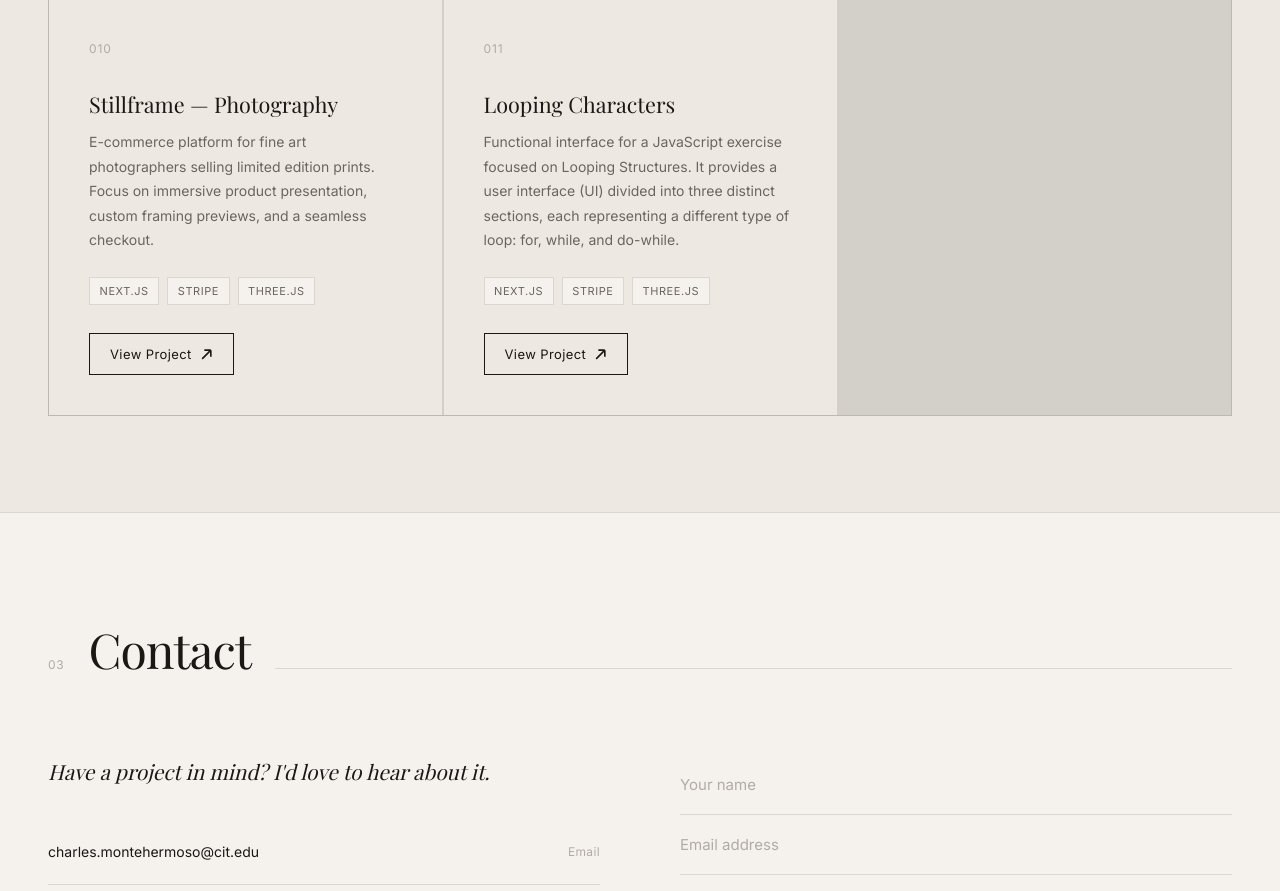
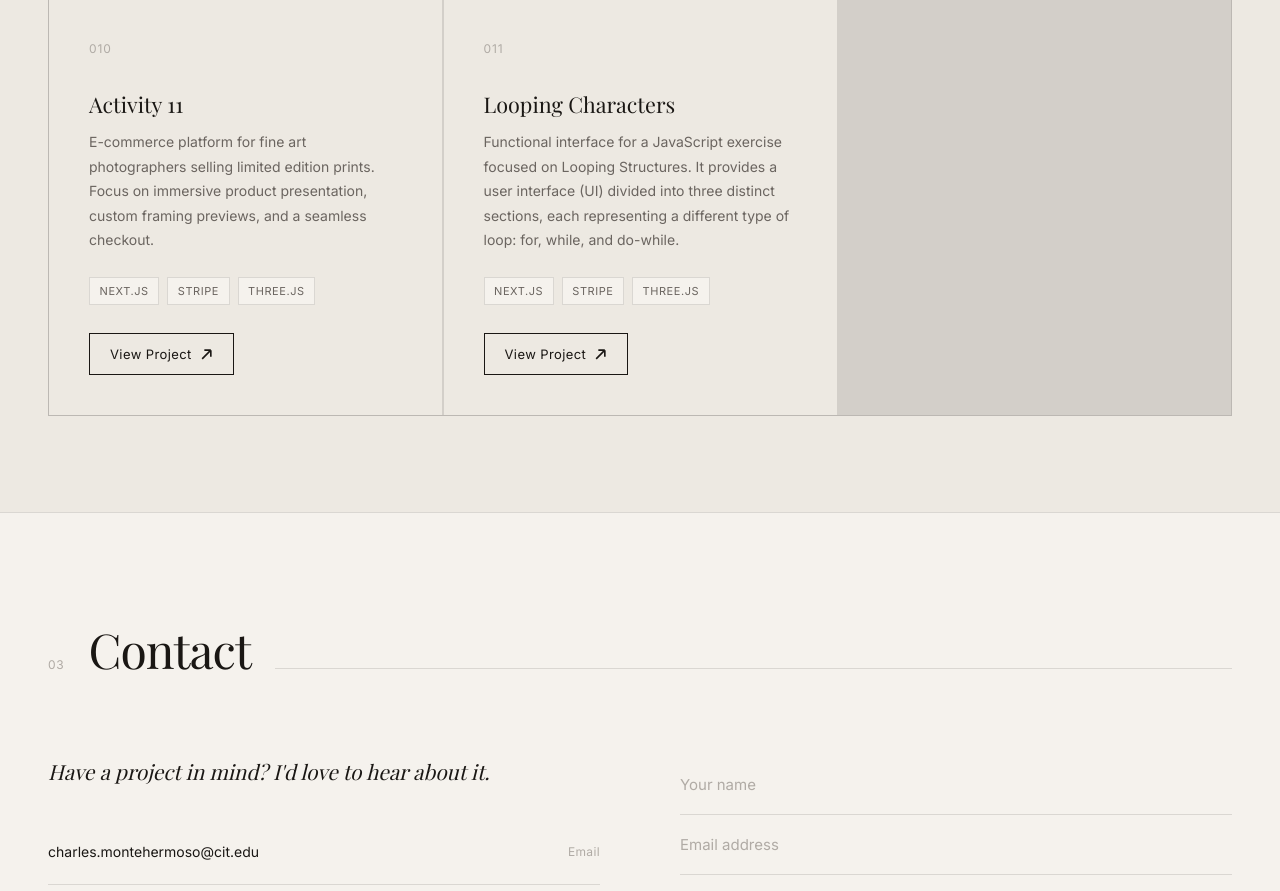
Before and after one commit to gxr4/WEBSITE201_test, a plain HTML site: page index.html in a window 1280 px wide. Shown: the part 3054-3945 px from the top of the page. Drawn offline with nearby package versions, Linux system fonts and the light colour scheme; a web font is replaced by a local one.

Commit message:
please work
please work

```diff
--- a/index.html
+++ b/index.html
@@ -222,7 +222,7 @@
 
     <div class="project-card fade-in">
       <div class="project-num">010</div>
-      <h3 class="project-title">Stillframe — Photography</h3>
+      <h3 class="project-title">Activity 11</h3>
       <p class="project-desc">E-commerce platform for fine art photographers selling limited edition prints. Focus on immersive product presentation, custom framing previews, and a seamless checkout.</p>
       <div class="project-tags">
         <span class="tag">Next.js</span>
```
